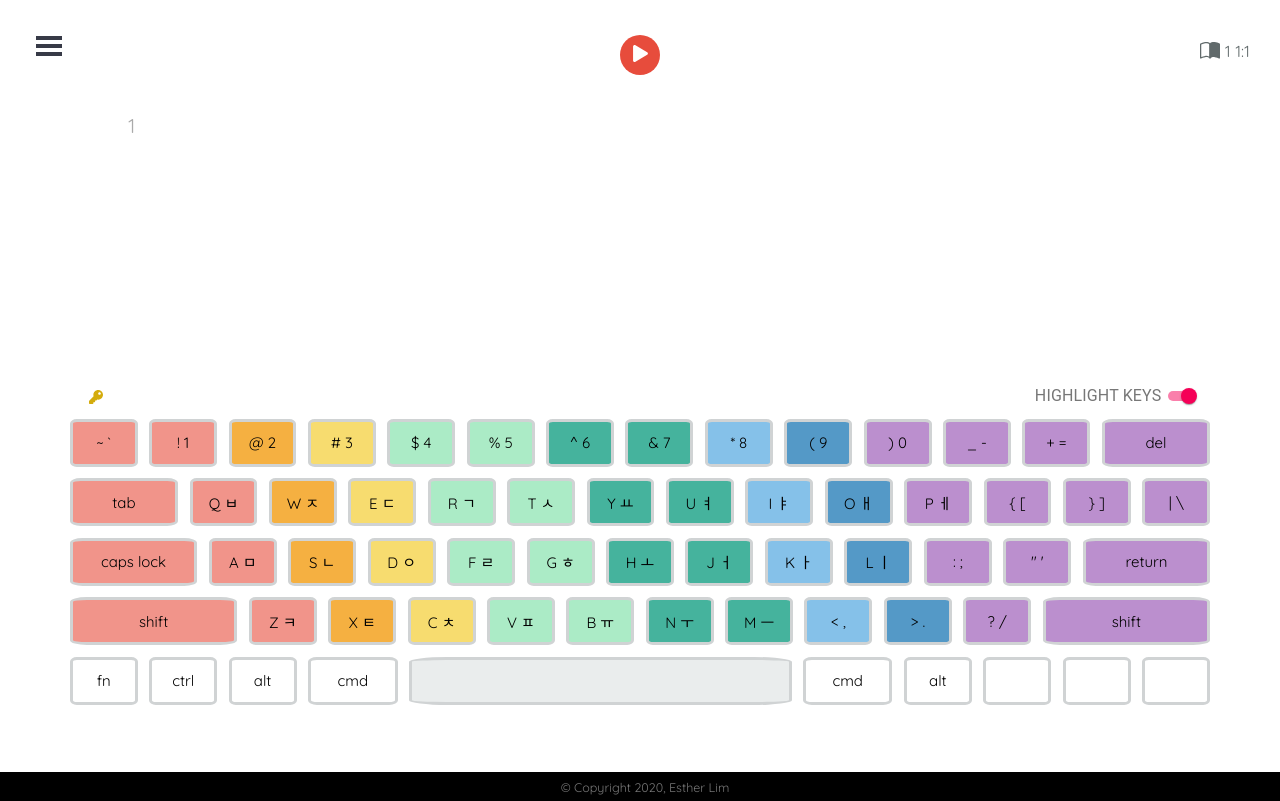
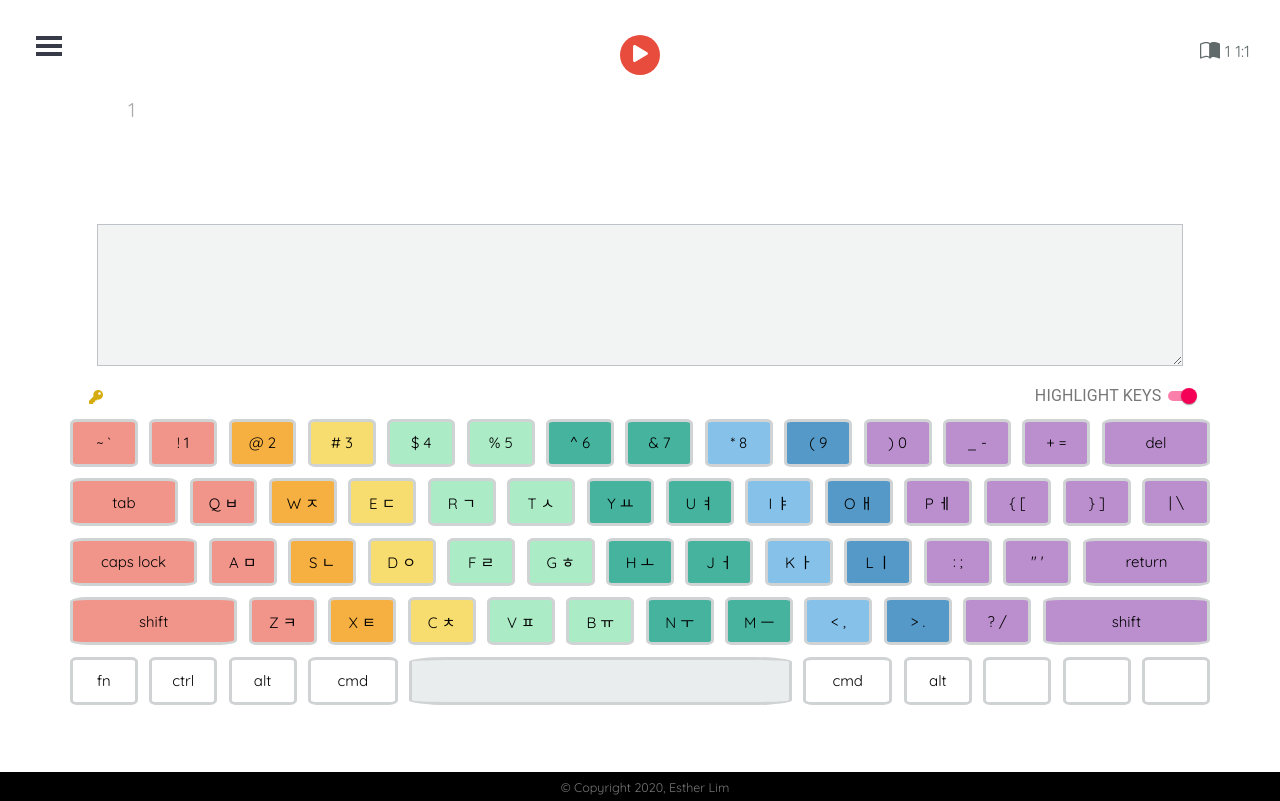
Before and after one commit to jaeeunlim/bible-typing-practice, a React (Create React App) app: page /typing/1/1/1/1/1 in a window 1280 px wide. Built offline with nearby package versions, Linux system fonts and the light colour scheme.

Commit message:
adding textarea for visualizing content of typing

```diff
--- a/src/Typing.js
+++ b/src/Typing.js
@@ -12,18 +12,10 @@ import Keyboard, { mapSymbolToKey } from "./components/Keyboard";
 import Switch from "@material-ui/core/Switch";
 import FormControlLabel from "@material-ui/core/FormControlLabel";
 import FingerColorCode from "./components/FingerColorCode";
-import Tooltip from "@material-ui/core/Tooltip";
-import { withStyles } from "@material-ui/core/styles";
+import { LargeTooltip } from "./components/Tooltip";
+import Editor from "./components/Editor";
 
 import "./css/styles.css";
-
-const LargeTooltip = withStyles(theme => ({
-  tooltip: {
-    fontSize: 20,
-    fontWeight: 1,
-    textAlign: "center"
-  }
-}))(Tooltip);
 
 class Typing extends React.Component {
   constructor(props) {
@@ -271,9 +263,10 @@ class Typing extends React.Component {
       <React.Fragment>
         <div className="Typing">
           {this.getVerseInfo()}
-          <div className="btn-begin">
+          <div id="begin">
             {this.getTypingManager()}
             <BibleVerse typed={this.state.typed} verse={this.state.verse} />
+            <Editor />
           </div>
           <FingerColorCode />
           {this.getHighlightKeysControl()}
--- /dev/null
+++ b/src/components/Editor.js
@@ -0,0 +1,20 @@
+import React from "react";
+import { LargeTooltip } from "./Tooltip";
+
+export default class Editor extends React.Component {
+  render() {
+    return (
+      <LargeTooltip
+        title={
+          <p>
+            This is an optional textarea to help you visualize the content of
+            what you type.
+          </p>
+        }
+        arrow
+      >
+        <textarea id="editor" type="text" />
+      </LargeTooltip>
+    );
+  }
+}
--- a/src/components/FingerColorCode.js
+++ b/src/components/FingerColorCode.js
@@ -1,21 +1,9 @@
 import React from "react";
 import { FaKey } from "react-icons/fa";
 import Button from "@material-ui/core/Button";
-import Tooltip from "@material-ui/core/Tooltip";
 import Typography from "@material-ui/core/Typography";
-import { withStyles } from "@material-ui/core/styles";
+import { LightTooltip } from "./Tooltip";
 import FingerLabelsImg from "../images/finger-labels.jpg";
-
-// LightToolTip from https://material-ui.com/components/tooltips/
-const LightTooltip = withStyles(theme => ({
-  tooltip: {
-    backgroundColor: theme.palette.common.white,
-    color: "rgba(0, 0, 0, 0.87)",
-    boxShadow: theme.shadows[1],
-    fontSize: 11,
-    textAlign: "center"
-  }
-}))(Tooltip);
 
 export default class FingerColorCode extends React.Component {
   render() {
--- /dev/null
+++ b/src/components/Tooltip.js
@@ -0,0 +1,21 @@
+import Tooltip from "@material-ui/core/Tooltip";
+import { withStyles } from "@material-ui/core/styles";
+
+export const LargeTooltip = withStyles(theme => ({
+  tooltip: {
+    fontSize: 20,
+    fontWeight: 1,
+    textAlign: "center"
+  }
+}))(Tooltip);
+
+// LightToolTip from https://material-ui.com/components/tooltips/
+export const LightTooltip = withStyles(theme => ({
+  tooltip: {
+    backgroundColor: theme.palette.common.white,
+    color: "rgba(0, 0, 0, 0.87)",
+    boxShadow: theme.shadows[1],
+    fontSize: 11,
+    textAlign: "center"
+  }
+}))(Tooltip);
--- a/src/css/styles.css
+++ b/src/css/styles.css
@@ -41,27 +41,27 @@ center {
   min-height: 100vh;
 }
 
-.btn-begin {
+#begin {
   display: flex;
   justify-content: center;
   align-items: center;
 }
 
-.btn-begin > span.countdown {
+#begin > span.countdown {
   top: 35px;
   position: absolute;
   color: #e74c3c;
   font-size: 25px;
 }
 
-.btn-begin > span.timer {
+#begin > span.timer {
   top: 35px;
   position: absolute;
   color: #7f8c8d;
   font-size: 20px;
 }
 
-.btn-begin button {
+#begin button {
   z-index: 99;
   width: 40px;
   height: 40px;
@@ -75,13 +75,13 @@ center {
   font-size: 15px;
 }
 
-.btn-begin > button:hover {
+#begin > button:hover {
   background-color: #f5b7b1;
 }
 
 .BibleVerse {
   position: absolute;
-  top: 7vh;
+  top: 5vh;
   width: 80%;
   padding: 30px;
   line-height: 2;
@@ -246,3 +246,16 @@ footer {
   color: #777777;
   background-color: black;
 }
+
+#editor {
+  background-color: #f2f4f4;
+  border: 1px solid #bdc3c7;
+  outline: none;
+  position: absolute;
+  top: 28vh;
+  width: 80%;
+  height: 10vh;
+  padding: 30px;
+  line-height: 2;
+  font-size: 15px;
+}
```
Also changed, not shown: 19 other files (tests, documents, lock files or other folders).
